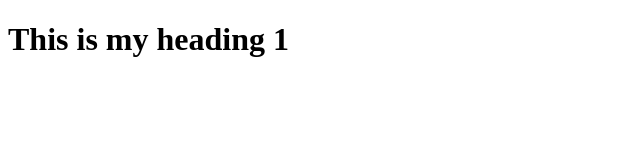
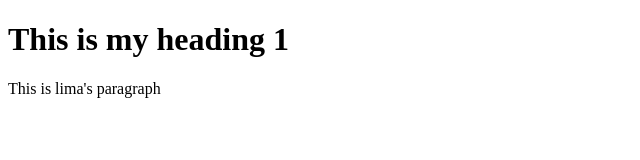
Before and after one commit to OmerSalimMohmand/git-test, a plain HTML site: page index.html in a window 1280 px wide. Shown: the whole page, without its empty margins (0-640 px from the left). Drawn offline with Linux system fonts and the light colour scheme.

Commit message:
paragraph added

```diff
--- a/index.html
+++ b/index.html
@@ -7,5 +7,6 @@
 </head>
 <body>
     <h1>This is my heading 1</h1>
+    <p>This is lima's paragraph</p>
 </body>
 </html>
```
